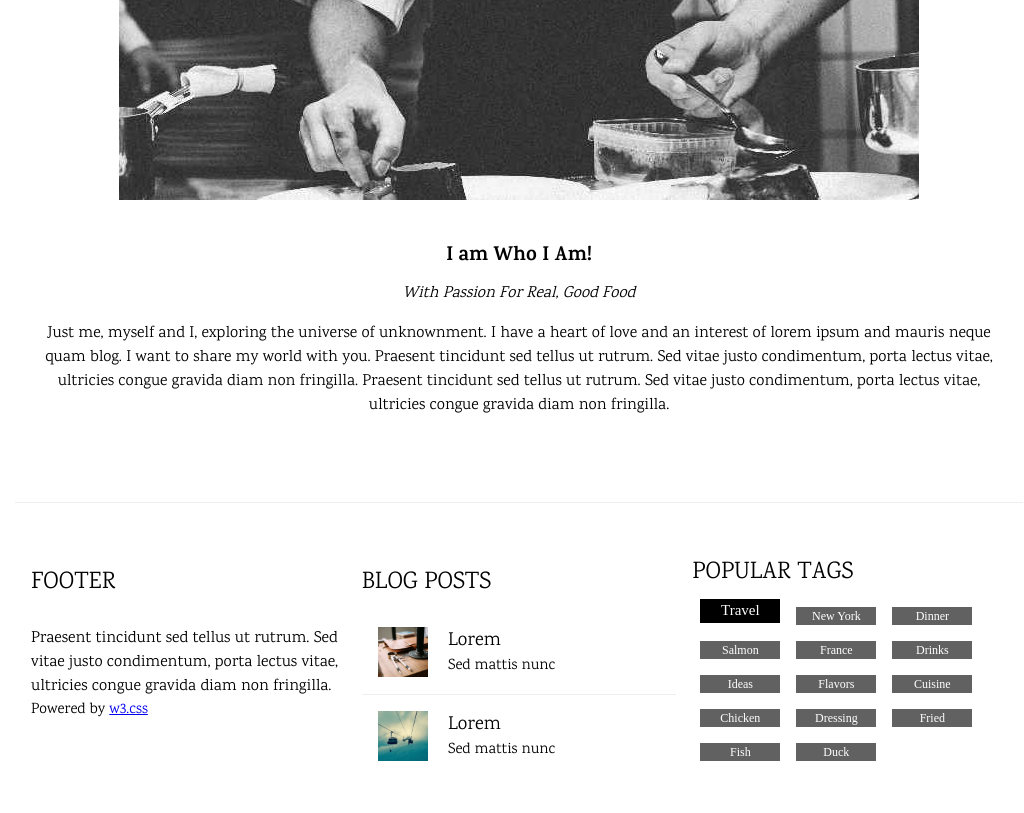
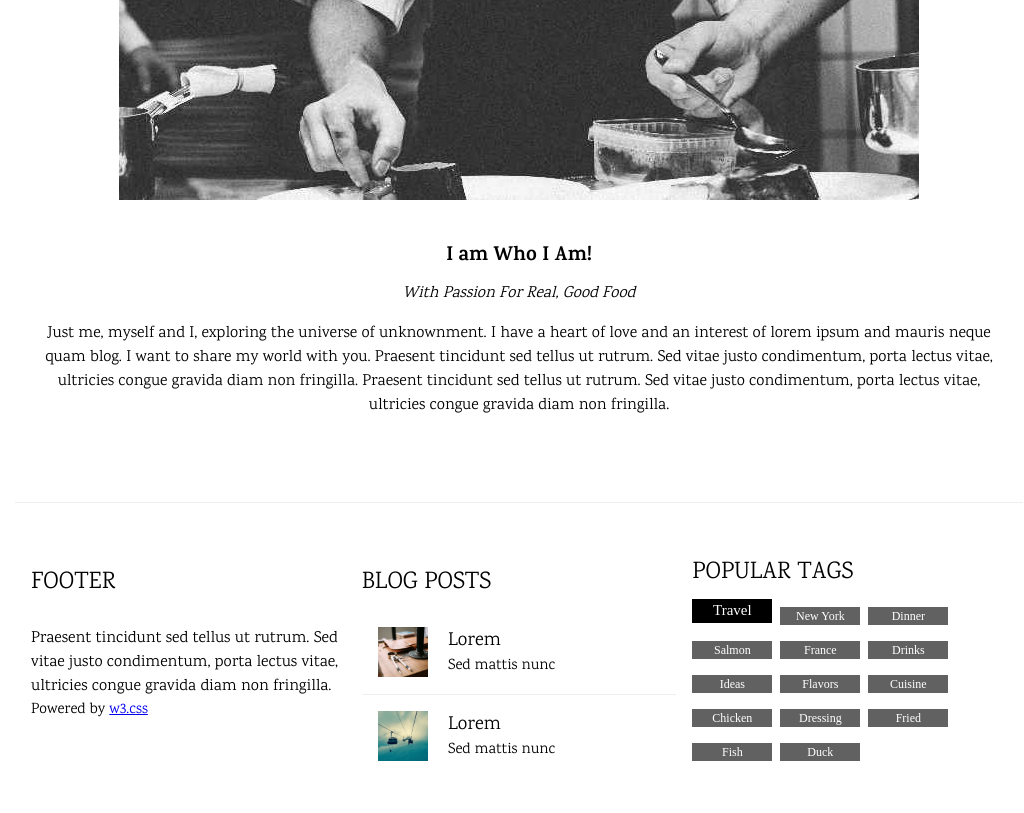
Before and after one commit to hoangtuan2k5/w3_food_blog, a plain HTML site: page index.html in a window 1280 px wide. Shown: the part 1824-2637 px from the top of the page, without its empty margins (121-1145 px from the left). Drawn offline with Linux system fonts and the light colour scheme.

Commit message:
remove ml-8 in tag item (footer)

```diff
--- a/index.html
+++ b/index.html
@@ -142,20 +142,20 @@
                 <h2 class="footer-header karma-regular">POPULAR TAGS</h2>
                 <div class="row row-wrap row-between mt-16">
                     <div class="row row-wrap flex-start">
-                        <span class="col-five tag tag-black ml-8 mb-16 mr-8">Travel</span>
-                        <span class="col-five tag mb-16 ml-8 mr-8">New York</span>
-                        <span class="col-five tag mb-16 ml-8 mr-8">Dinner</span>
-                        <span class="col-five tag mb-16 ml-8 mr-8">Salmon</span>
-                        <span class="col-five tag mb-16 ml-8 mr-8">France</span>
-                        <span class="col-five tag mb-16 ml-8 mr-8">Drinks</span>
-                        <span class="col-five tag mb-16 ml-8 mr-8">Ideas</span>
-                        <span class="col-five tag mb-16 ml-8 mr-8">Flavors</span>
-                        <span class="col-five tag mb-16 ml-8 mr-8">Cuisine</span>
-                        <span class="col-five tag mb-16 ml-8 mr-8">Chicken</span>
-                        <span class="col-five tag mb-16 ml-8 mr-8">Dressing</span>
-                        <span class="col-five tag mb-16 ml-8 mr-8">Fried</span>
-                        <span class="col-five tag mb-16 ml-8 mr-8">Fish</span>
-                        <span class="col-five tag mb-16 ml-8 mr-8">Duck</span>
+                        <span class="col-five tag tag-black mb-16 mr-8">Travel</span>
+                        <span class="col-five tag mb-16 mr-8">New York</span>
+                        <span class="col-five tag mb-16 mr-8">Dinner</span>
+                        <span class="col-five tag mb-16 mr-8">Salmon</span>
+                        <span class="col-five tag mb-16 mr-8">France</span>
+                        <span class="col-five tag mb-16 mr-8">Drinks</span>
+                        <span class="col-five tag mb-16 mr-8">Ideas</span>
+                        <span class="col-five tag mb-16 mr-8">Flavors</span>
+                        <span class="col-five tag mb-16 mr-8">Cuisine</span>
+                        <span class="col-five tag mb-16 mr-8">Chicken</span>
+                        <span class="col-five tag mb-16 mr-8">Dressing</span>
+                        <span class="col-five tag mb-16 mr-8">Fried</span>
+                        <span class="col-five tag mb-16 mr-8">Fish</span>
+                        <span class="col-five tag mb-16 mr-8">Duck</span>
                     </div>
                 </div>
             </div>
```
